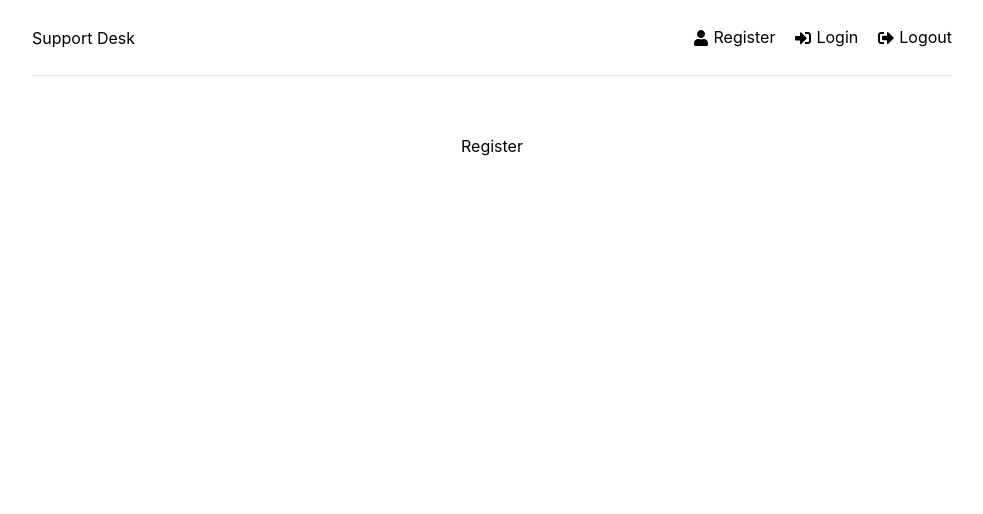
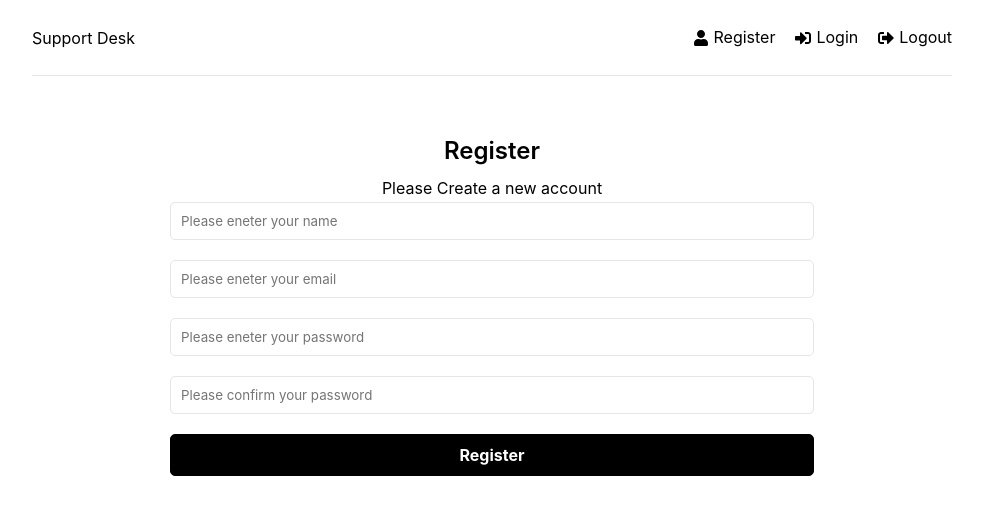
Before and after one commit to nilouhou/support-ticket, a React (Create React App) app in the folder frontend/: page /register in a window 1280 px wide. Shown: the top 514 px of the page, without its empty margins (148-1131 px from the left). Built offline with nearby package versions, Linux system fonts and the light colour scheme.

Commit message:
created Register UI

```diff
--- a/frontend/src/pages/Register.jsx
+++ b/frontend/src/pages/Register.jsx
@@ -1,5 +1,65 @@
+import { useState } from "react";
 function Register() {
-	return <div>Register</div>;
+	const [formData, setFormData] = useState({
+		name: "",
+		email: "",
+		password: "",
+		matchPassword: "",
+	});
+
+	const { name, email, password, matchPassword } = formData;
+	return (
+		<>
+			<section>
+				<h1>Register</h1>
+				<p>Please Create a new account</p>
+			</section>
+			<section className="form">
+				<form>
+					<div className="form-group">
+						<input
+							type="text"
+							name="name"
+							id="name"
+							value={name}
+							placeholder="Please eneter your name"
+						/>
+					</div>
+					<div className="form-group">
+						<input
+							type="email"
+							name="email"
+							id="email"
+							value={email}
+							placeholder="Please eneter your email"
+						/>
+					</div>
+					<div className="form-group">
+						<input
+							type="password"
+							name="password"
+							id="password"
+							value={password}
+							placeholder="Please eneter your password"
+						/>
+					</div>
+
+					<div className="form-group">
+						<input
+							type="password"
+							name="matchPassword"
+							id="matchPassword"
+							value={matchPassword}
+							placeholder="Please confirm your password"
+						/>
+					</div>
+					<div className="form-group">
+						<div className="btn">Register</div>
+					</div>
+				</form>
+			</section>
+		</>
+	);
 }
 
 export default Register;
```
